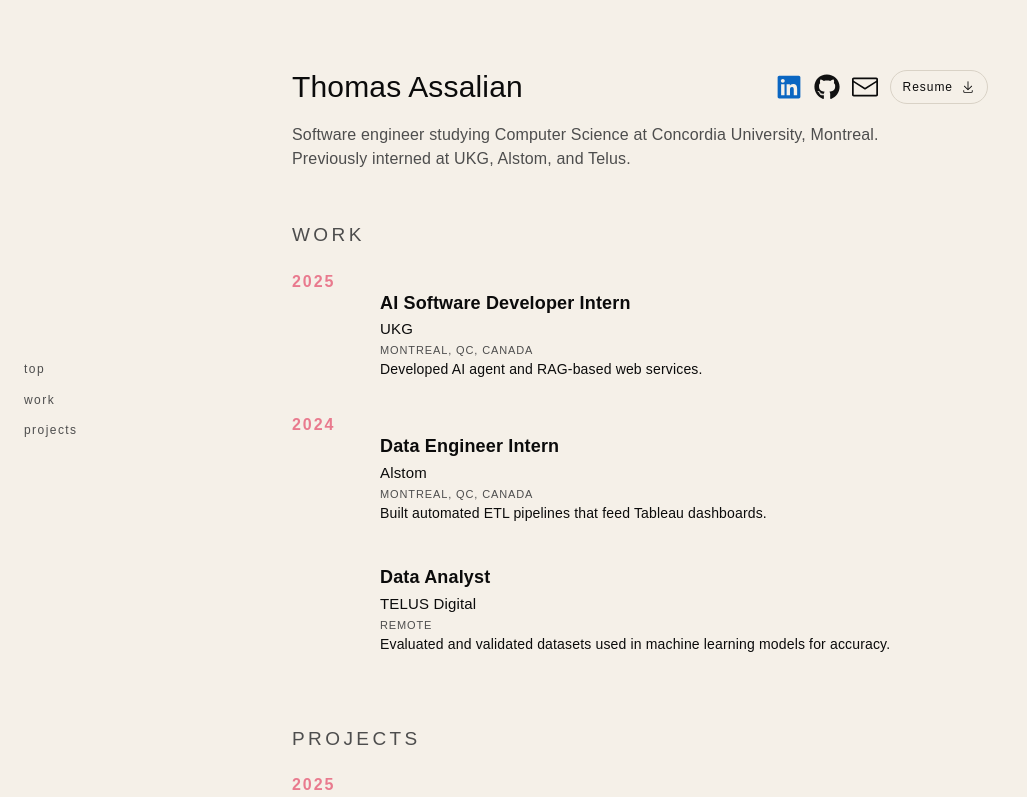
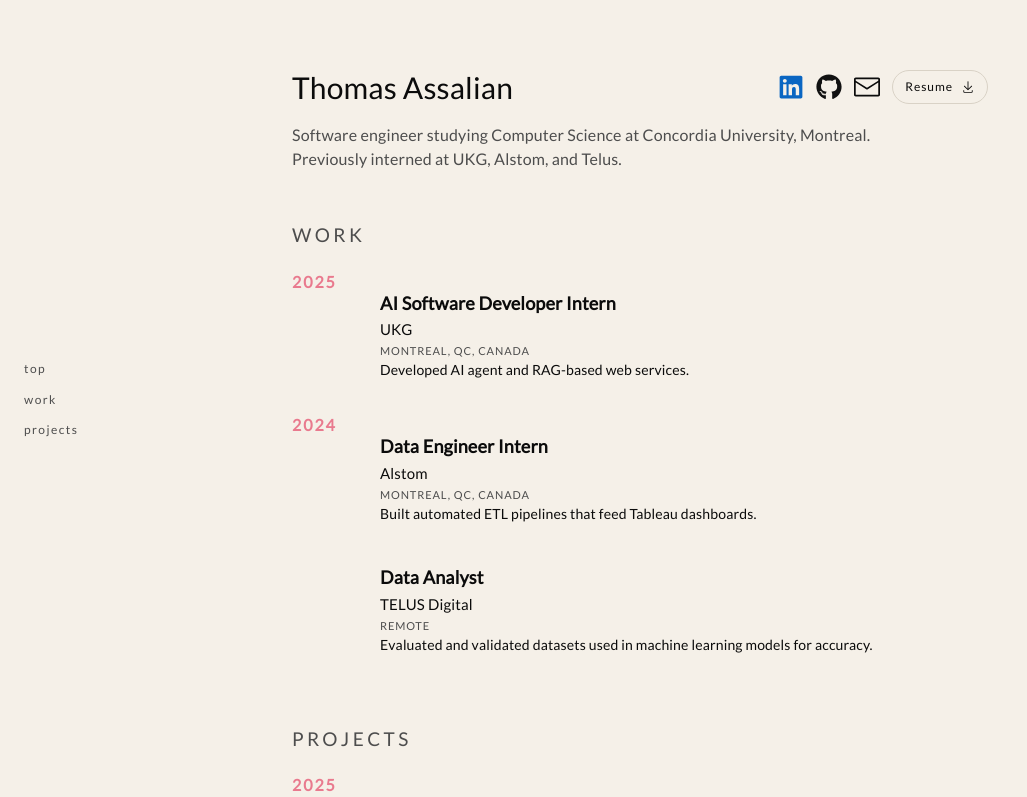
Before and after one commit to TAssalian/TAssalian.github.io, a Next.js app: page / in a window 1280 px wide. Shown: the top 797 px of the page, without its empty margins (0-1027 px from the left). Built offline with nearby package versions, Linux system fonts and the light colour scheme.

Commit message:
Changed font to Lato

```diff
--- a/app/layout.tsx
+++ b/app/layout.tsx
@@ -1,15 +1,11 @@
 import type { Metadata } from "next";
-import { Geist, Geist_Mono } from "next/font/google";
+import { Lato } from "next/font/google";
 import "./globals.css";
 
-const geistSans = Geist({
-  variable: "--font-geist-sans",
+const font = Lato({
+  variable: "--font-lato",
   subsets: ["latin"],
-});
-
-const geistMono = Geist_Mono({
-  variable: "--font-geist-mono",
-  subsets: ["latin"],
+  weight: '400',
 });
 
 export const metadata: Metadata = {
@@ -25,7 +21,7 @@
   return (
     <html lang="en">
       <body
-        className={`${geistSans.variable} ${geistMono.variable} antialiased`}
+        className={font.className}
       >
         {children}
       </body>
```
